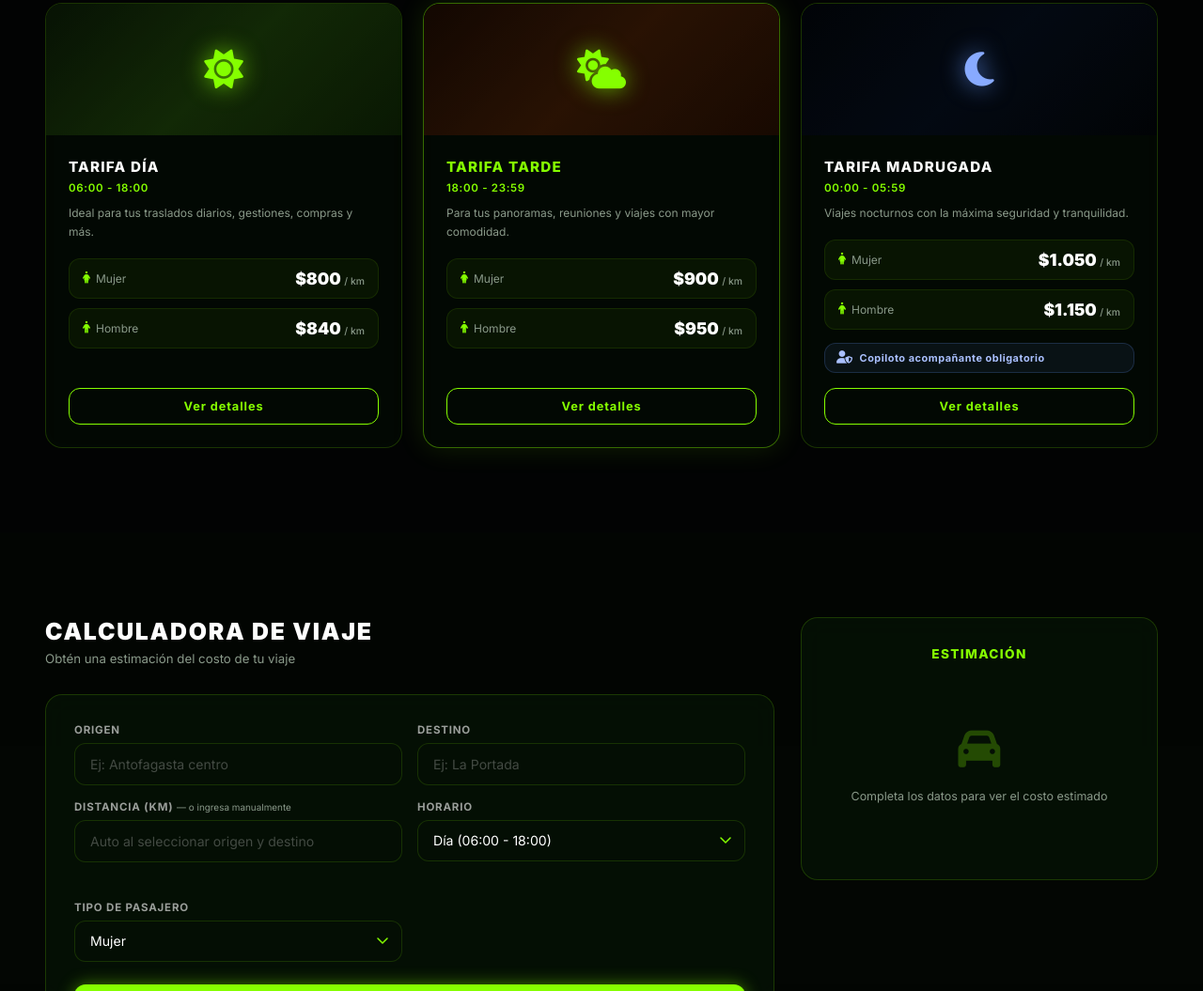
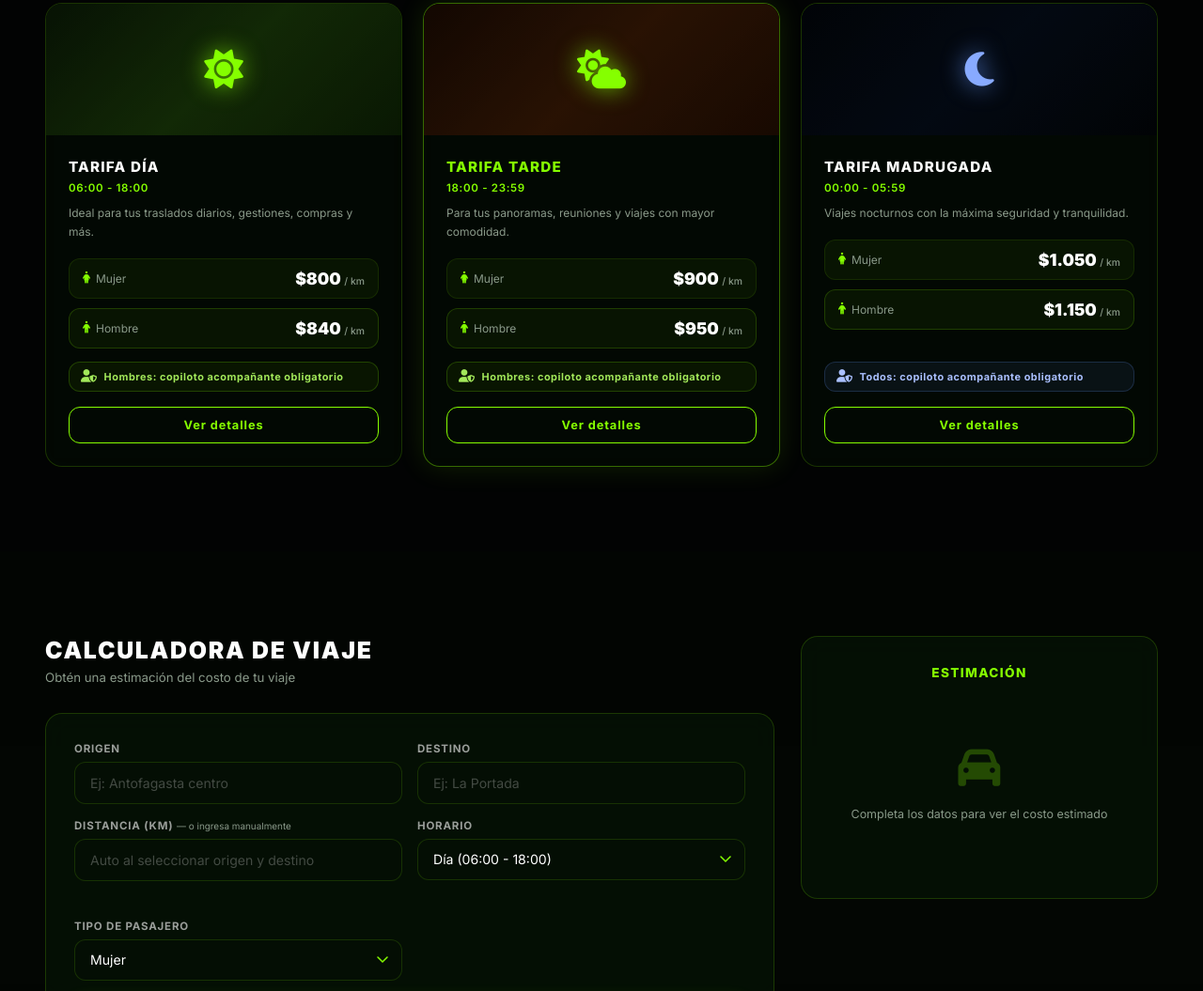
Before and after one commit to UberPrivado/UberPrivado, a website: page index.html in a window 1280 px wide. Shown: the part 1747-2802 px from the top of the page at 94% size. Drawn offline with Linux system fonts and the light colour scheme.

Commit message:
Add files via upload

```diff
--- a/index.html
+++ b/index.html
@@ -229,10 +229,13 @@
               <span class="tp-gender"><i class="fas fa-female"></i> Mujer</span>
               <span class="tp-val">$800 <small>/ km</small></span>
             </div>
-            <div class="tarifa-price-row">
+            <div class="tarifa-price-row tarifa-price-row--hombre">
               <span class="tp-gender"><i class="fas fa-male"></i> Hombre</span>
               <span class="tp-val">$840 <small>/ km</small></span>
             </div>
+          </div>
+          <div class="tarifa-badge tarifa-badge--hombre">
+            <i class="fas fa-user-shield"></i> Hombres: copiloto acompañante obligatorio
           </div>
           <a href="#calculadora" class="btn-outline">Ver detalles</a>
         </div>
@@ -253,10 +256,13 @@
               <span class="tp-gender"><i class="fas fa-female"></i> Mujer</span>
               <span class="tp-val">$900 <small>/ km</small></span>
             </div>
-            <div class="tarifa-price-row">
+            <div class="tarifa-price-row tarifa-price-row--hombre">
               <span class="tp-gender"><i class="fas fa-male"></i> Hombre</span>
               <span class="tp-val">$950 <small>/ km</small></span>
             </div>
+          </div>
+          <div class="tarifa-badge tarifa-badge--hombre">
+            <i class="fas fa-user-shield"></i> Hombres: copiloto acompañante obligatorio
           </div>
           <a href="#calculadora" class="btn-outline">Ver detalles</a>
         </div>
@@ -277,12 +283,12 @@
               <span class="tp-gender"><i class="fas fa-female"></i> Mujer</span>
               <span class="tp-val">$1.050 <small>/ km</small></span>
             </div>
-            <div class="tarifa-price-row">
+            <div class="tarifa-price-row tarifa-price-row--hombre">
               <span class="tp-gender"><i class="fas fa-male"></i> Hombre</span>
               <span class="tp-val">$1.150 <small>/ km</small></span>
             </div>
           </div>
-          <div class="tarifa-badge"><i class="fas fa-user-shield"></i> Copiloto acompañante obligatorio</div>
+          <div class="tarifa-badge"><i class="fas fa-user-shield"></i> Todos: copiloto acompañante obligatorio</div>
           <a href="#calculadora" class="btn-outline">Ver detalles</a>
         </div>
       </div>
--- a/style.css
+++ b/style.css
@@ -692,6 +692,16 @@ img { display: block; max-width: 100%; }
 }
 .tarifa-badge i { font-size: .85rem; }
 
+.tarifa-badge--hombre {
+  background: rgba(133,255,0,0.06);
+  border-color: rgba(133,255,0,0.2);
+  color: rgba(180,255,100,0.9);
+}
+
+.tarifa-price-row--hombre {
+  border-color: rgba(133,255,0,0.18);
+}
+
 /* ========== CALCULADORA ========== */
 #calculadora { background: rgba(3,8,3,0.6); }
 
```
